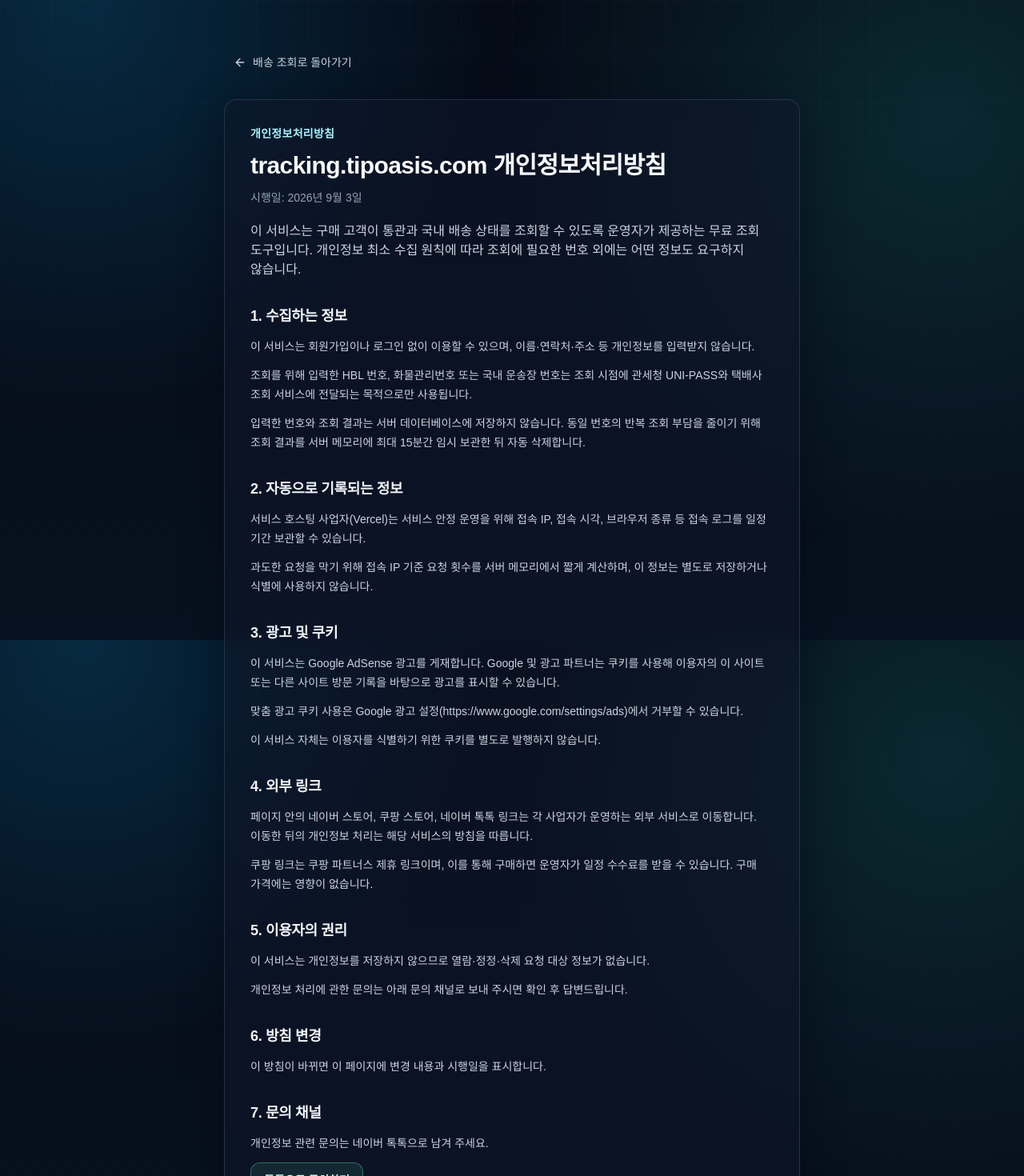
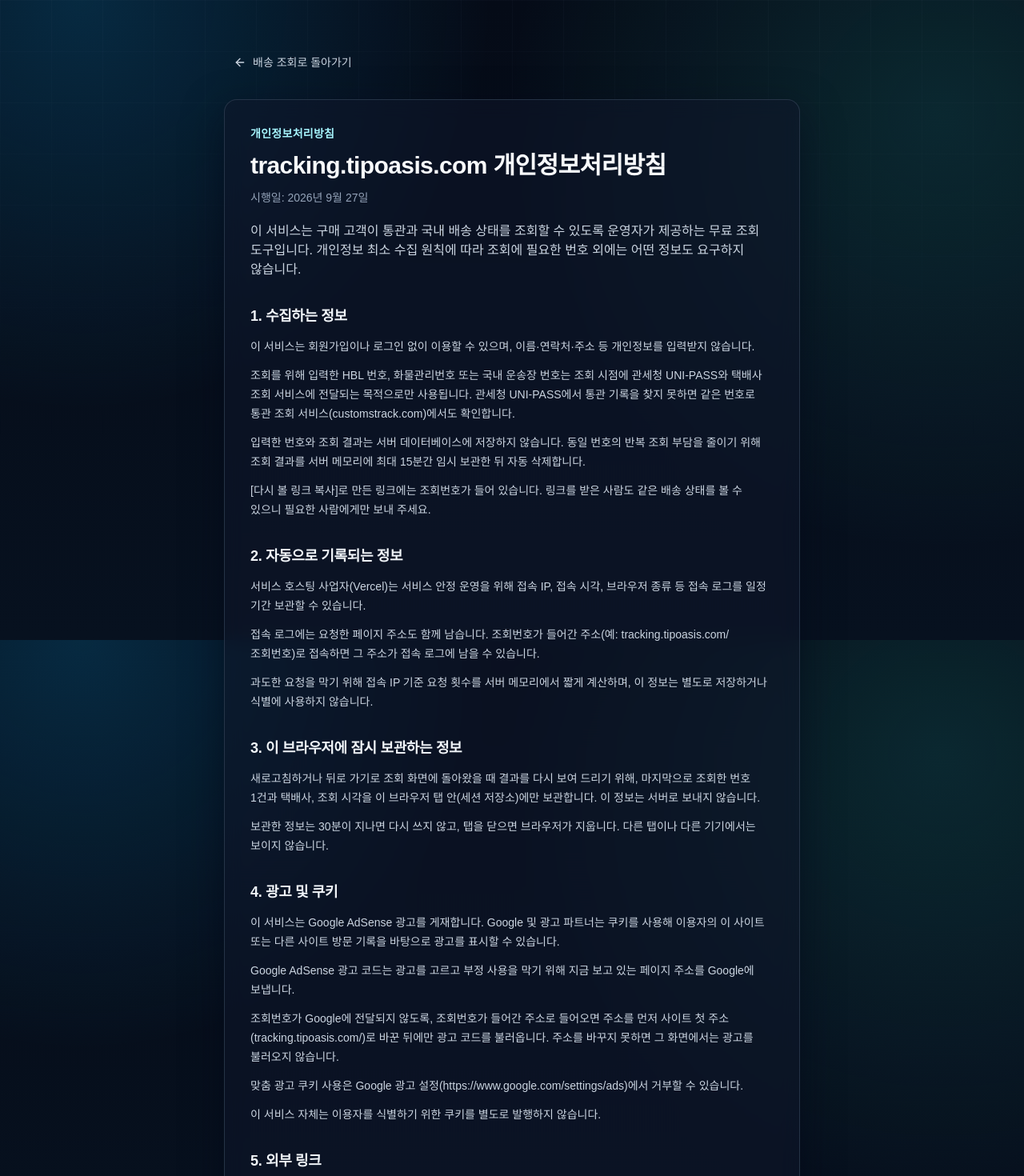
Before and after one commit to Ddomongs/tracking-tipoasis, a Next.js app: page /privacy in a window 1280 px wide. Shown: the top 1470 px of the page at 80% size. Built offline with nearby package versions, Linux system fonts and the light colour scheme; a web font is replaced by a local one.

Commit message:
docs: disclose page addresses, access logs, customs lookup and tab-only storage in the privacy policy

```diff
--- a/app/(public)/privacy/page.tsx
+++ b/app/(public)/privacy/page.tsx
@@ -2,6 +2,8 @@ import type { Metadata } from "next";
 import Link from "next/link";
 import { ArrowLeft } from "lucide-react";
 import { TALK_URL } from "@/lib/storefront";
+import { AD_TIMING_POLICY } from "@/lib/ads/ad-gate";
+import type { AdTimingPolicy } from "@/lib/ads/ad-gate";
 
 export const metadata: Metadata = {
   title: "개인정보처리방침 | 통관·국내 배송 조회",
@@ -9,49 +11,75 @@ export const metadata: Metadata = {
   alternates: { canonical: "/privacy" }
 };
 
-const LAST_UPDATED = "2026년 9월 3일";
+const LAST_UPDATED = "2026년 9월 27일";
+const PREVIOUS_EFFECTIVE_DATE = "2026년 9월 3일";
+
+// The ad paragraph follows the policy that actually ships (lib/ads/ad-gate.ts), so text and behavior cannot disagree.
+const AD_URL_SENTENCE: Readonly<Record<AdTimingPolicy, string>> = {
+  afterScrub:
+    "조회번호가 Google에 전달되지 않도록, 조회번호가 들어간 주소로 들어오면 주소를 먼저 사이트 첫 주소(tracking.tipoasis.com/)로 바꾼 뒤에만 광고 코드를 불러옵니다. 주소를 바꾸지 못하면 그 화면에서는 광고를 불러오지 않습니다.",
+  afterAllowedResult:
+    "조회번호가 Google에 전달되지 않도록, 조회번호가 들어간 주소로 들어오면 주소를 먼저 사이트 첫 주소(tracking.tipoasis.com/)로 바꾸고, 조회 결과가 광고를 보여도 되는 상태로 확인된 뒤에만 광고 코드를 불러옵니다. 주소를 바꾸지 못하면 그 화면에서는 광고를 불러오지 않습니다.",
+  neverOnNumberRoutes:
+    "조회번호가 Google에 전달되지 않도록, 조회번호가 들어간 주소로 들어온 화면에서는 광고 코드를 불러오지 않습니다."
+};
 
 const sections = [
   {
     title: "1. 수집하는 정보",
     body: [
       "이 서비스는 회원가입이나 로그인 없이 이용할 수 있으며, 이름·연락처·주소 등 개인정보를 입력받지 않습니다.",
-      "조회를 위해 입력한 HBL 번호, 화물관리번호 또는 국내 운송장 번호는 조회 시점에 관세청 UNI-PASS와 택배사 조회 서비스에 전달되는 목적으로만 사용됩니다.",
-      "입력한 번호와 조회 결과는 서버 데이터베이스에 저장하지 않습니다. 동일 번호의 반복 조회 부담을 줄이기 위해 조회 결과를 서버 메모리에 최대 15분간 임시 보관한 뒤 자동 삭제합니다."
+      "조회를 위해 입력한 HBL 번호, 화물관리번호 또는 국내 운송장 번호는 조회 시점에 관세청 UNI-PASS와 택배사 조회 서비스에 전달되는 목적으로만 사용됩니다. 관세청 UNI-PASS에서 통관 기록을 찾지 못하면 같은 번호로 통관 조회 서비스(customstrack.com)에서도 확인합니다.",
+      "입력한 번호와 조회 결과는 서버 데이터베이스에 저장하지 않습니다. 동일 번호의 반복 조회 부담을 줄이기 위해 조회 결과를 서버 메모리에 최대 15분간 임시 보관한 뒤 자동 삭제합니다.",
+      "[다시 볼 링크 복사]로 만든 링크에는 조회번호가 들어 있습니다. 링크를 받은 사람도 같은 배송 상태를 볼 수 있으니 필요한 사람에게만 보내 주세요."
     ]
   },
   {
     title: "2. 자동으로 기록되는 정보",
     body: [
       "서비스 호스팅 사업자(Vercel)는 서비스 안정 운영을 위해 접속 IP, 접속 시각, 브라우저 종류 등 접속 로그를 일정 기간 보관할 수 있습니다.",
+      "접속 로그에는 요청한 페이지 주소도 함께 남습니다. 조회번호가 들어간 주소(예: tracking.tipoasis.com/조회번호)로 접속하면 그 주소가 접속 로그에 남을 수 있습니다.",
       "과도한 요청을 막기 위해 접속 IP 기준 요청 횟수를 서버 메모리에서 짧게 계산하며, 이 정보는 별도로 저장하거나 식별에 사용하지 않습니다."
     ]
   },
   {
-    title: "3. 광고 및 쿠키",
+    title: "3. 이 브라우저에 잠시 보관하는 정보",
+    body: [
+      "새로고침하거나 뒤로 가기로 조회 화면에 돌아왔을 때 결과를 다시 보여 드리기 위해, 마지막으로 조회한 번호 1건과 택배사, 조회 시각을 이 브라우저 탭 안(세션 저장소)에만 보관합니다. 이 정보는 서버로 보내지 않습니다.",
+      "보관한 정보는 30분이 지나면 다시 쓰지 않고, 탭을 닫으면 브라우저가 지웁니다. 다른 탭이나 다른 기기에서는 보이지 않습니다."
+    ]
+  },
+  {
+    title: "4. 광고 및 쿠키",
     body: [
       "이 서비스는 Google AdSense 광고를 게재합니다. Google 및 광고 파트너는 쿠키를 사용해 이용자의 이 사이트 또는 다른 사이트 방문 기록을 바탕으로 광고를 표시할 수 있습니다.",
+      "Google AdSense 광고 코드는 광고를 고르고 부정 사용을 막기 위해 지금 보고 있는 페이지 주소를 Google에 보냅니다.",
+      AD_URL_SENTENCE[AD_TIMING_POLICY],
       "맞춤 광고 쿠키 사용은 Google 광고 설정(https://www.google.com/settings/ads)에서 거부할 수 있습니다.",
       "이 서비스 자체는 이용자를 식별하기 위한 쿠키를 별도로 발행하지 않습니다."
     ]
   },
   {
-    title: "4. 외부 링크",
+    title: "5. 외부 링크",
     body: [
       "페이지 안의 네이버 스토어, 쿠팡 스토어, 네이버 톡톡 링크는 각 사업자가 운영하는 외부 서비스로 이동합니다. 이동한 뒤의 개인정보 처리는 해당 서비스의 방침을 따릅니다.",
       "쿠팡 링크는 쿠팡 파트너스 제휴 링크이며, 이를 통해 구매하면 운영자가 일정 수수료를 받을 수 있습니다. 구매 가격에는 영향이 없습니다."
     ]
   },
   {
-    title: "5. 이용자의 권리",
+    title: "6. 이용자의 권리",
     body: [
       "이 서비스는 개인정보를 저장하지 않으므로 열람·정정·삭제 요청 대상 정보가 없습니다.",
+      "이 브라우저 탭에 보관한 마지막 조회 기록은 탭을 닫으면 바로 지워집니다.",
       "개인정보 처리에 관한 문의는 아래 문의 채널로 보내 주시면 확인 후 답변드립니다."
     ]
   },
   {
-    title: "6. 방침 변경",
-    body: ["이 방침이 바뀌면 이 페이지에 변경 내용과 시행일을 표시합니다."]
+    title: "7. 방침 변경",
+    body: [
+      "이 방침이 바뀌면 이 페이지에 변경 내용과 시행일을 표시합니다.",
+      `${LAST_UPDATED} 변경: 광고 코드가 받는 페이지 주소 처리, 접속 로그에 남는 페이지 주소, 통관 조회 서비스(customstrack.com) 확인, 이 브라우저 탭 임시 보관, 조회 링크 공유 안내를 추가했습니다. 이전 시행일: ${PREVIOUS_EFFECTIVE_DATE}.`
+    ]
   }
 ] as const;
 
@@ -93,7 +121,7 @@ export default function PrivacyPolicyPage() {
 
           <section aria-labelledby="privacy-contact">
             <h2 id="privacy-contact" className="text-lg font-semibold text-slate-100">
-              7. 문의 채널
+              8. 문의 채널
             </h2>
             <p className="mt-3 break-keep text-sm leading-6 text-slate-300">
               개인정보 관련 문의는 네이버 톡톡으로 남겨 주세요.
```
Also changed, not shown: 1 other file (tests, documents, lock files or other folders).
